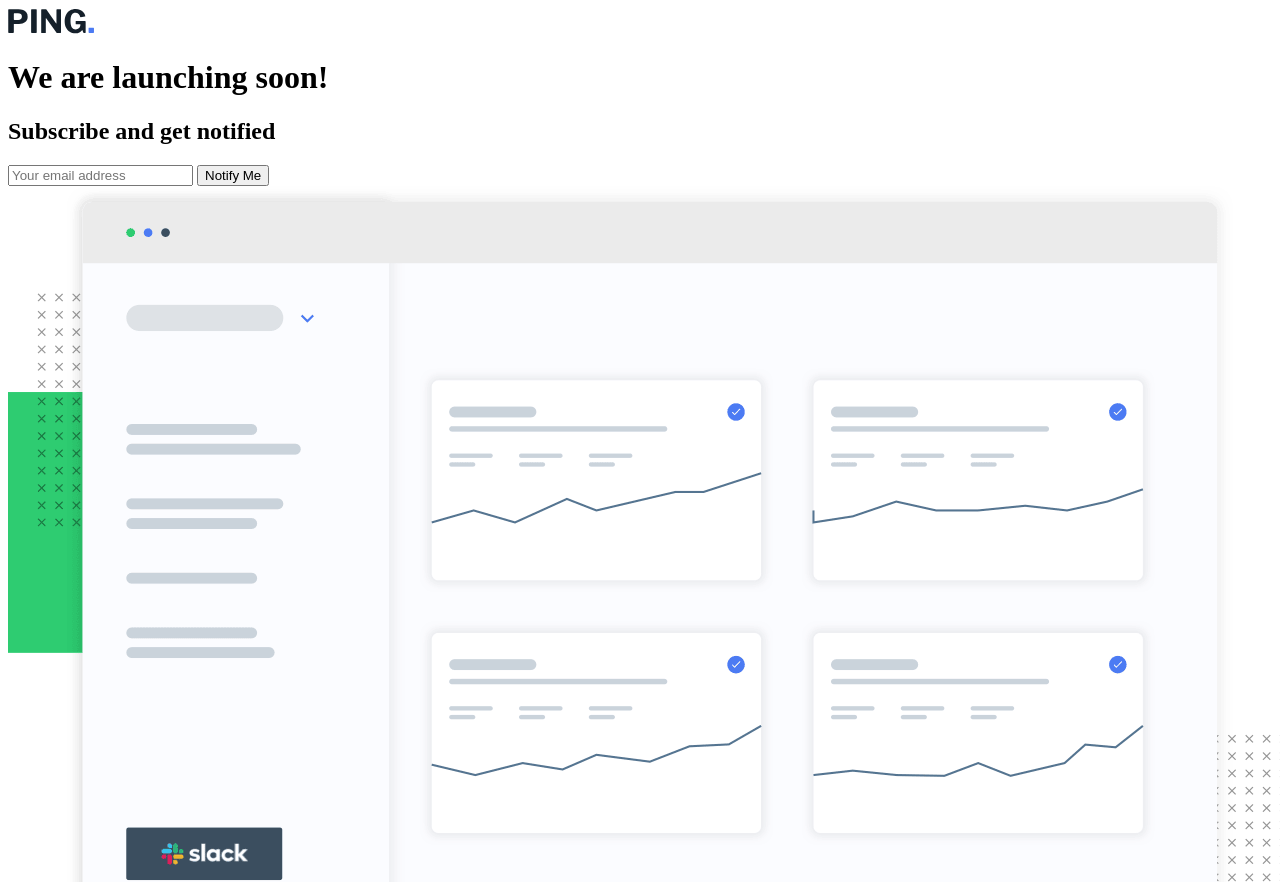
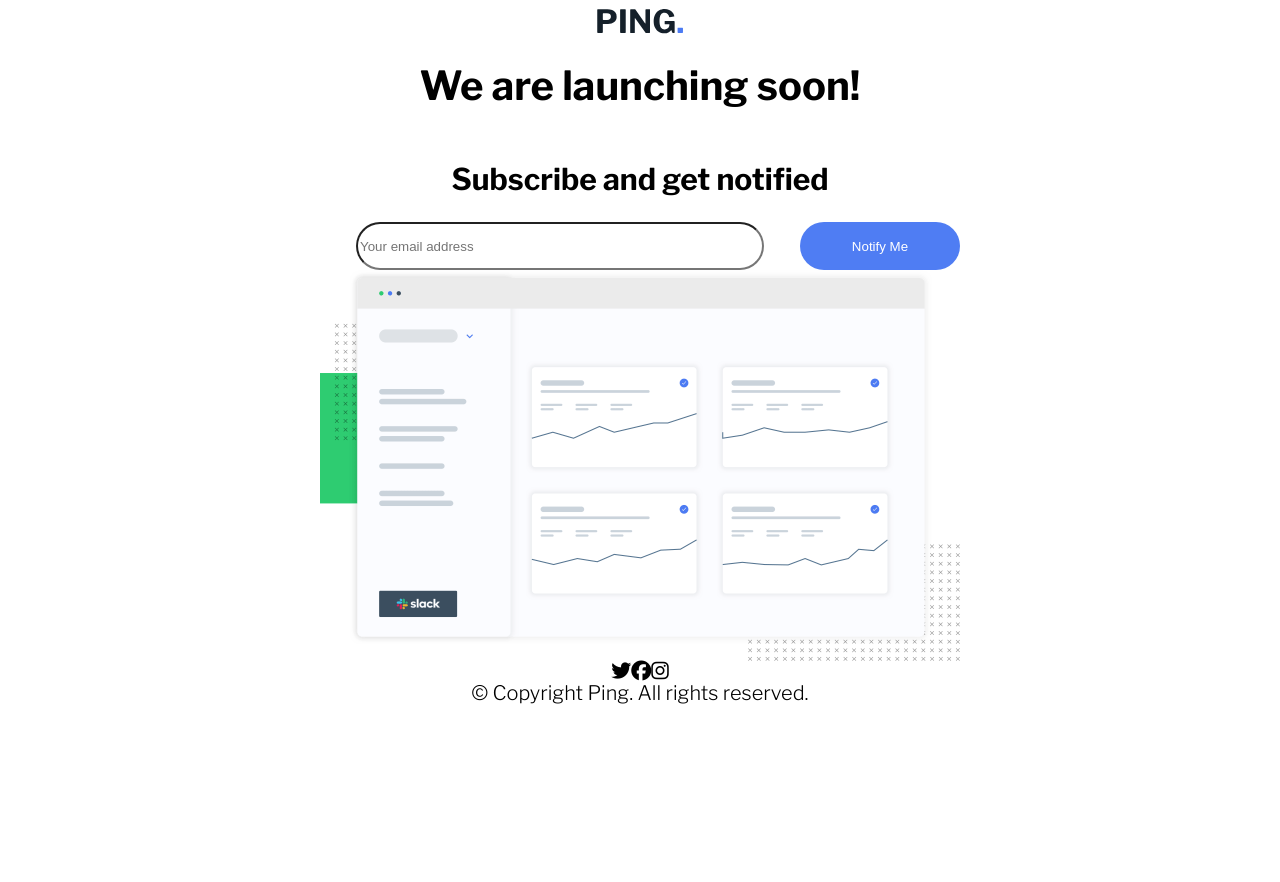
Before and after one commit to LukJeru/ping_single_column, a plain HTML site: page index.html in a window 1280 px wide. Shown: the top 882 px of the page. After the commit the page ends 800 px from the top, so only its background shows below. Drawn offline with nearby package versions, Linux system fonts and the light colour scheme.

Commit message:
basic css design

```diff
--- a/index.html
+++ b/index.html
@@ -3,31 +3,34 @@
 <head>
   <meta charset="UTF-8">
   <meta name="viewport" content="width=device-width, initial-scale=1.0">
-  <link rel='stylesheet' href='https://cdn-uicons.flaticon.com/uicons-regular-rounded/css/uicons-regular-rounded.css'>
+  <script src="https://kit.fontawesome.com/0bef993f2a.js" crossorigin="anonymous"></script>
   <link rel="icon" type="image/png" sizes="32x32" href="./images/favicon-32x32.png">
+  <link rel="stylesheet" href="stylesheet.css">
+  <link href="https://fonts.googleapis.com/css2?family=Libre+Franklin:wght@300;600;700&display=swap" rel="stylesheet">
   <title>Frontend Mentor | Ping coming soon page</title>
 </head>
 <body>
-
+  <div class="container">
     <img src="images/logo.svg">
 
     <h1>We are launching <bold>soon!</bold></h1>
 
     <h2>Subscribe and get notified</h2>
 
-  <form>
+    <form id="form">
       <label for="email"></label>
       <input type="text" name="email" id="email" placeholder="Your email address">
-    <input type="submit" value="Notify Me">
+      <input type="submit" value="Notify Me" id="submit">
     </form>
 
-  <img src="images/illustration-dashboard.png">
-
-  <i class="fi fi-brands-twitter"></i>
-  <i class="fi fi-brands-facebook"></i>
-  <i class="fi fi-brands-instagram"></i>
+    <img src="images/illustration-dashboard.png" id="chart">
+    <div class="icons">
+      <i class="fa-brands fa-twitter"></i>
+      <i class="fa-brands fa-facebook"></i>
+      <i class="fa-brands fa-instagram"></i>
+    </div>
     &copy; Copyright Ping. All rights reserved.
-
+  </div>
   <footer>
   </footer>
 </body>
--- /dev/null
+++ b/stylesheet.css
@@ -0,0 +1,41 @@
+body{
+  font-size: 20px;
+  font-family: "Libre Franklin"
+}
+
+.container{
+  display: flex;
+  flex-direction:column;
+  align-items: center;
+  margin: 0 auto;
+  width: 40rem;
+}
+
+.icons{
+  display: inline-flex;
+}
+
+#chart{
+  width: 100%;
+}
+
+#form{
+  display: inline-flex;
+  width: 100%;
+  justify-content:space-between;
+  margin: 0 auto;
+  height: 3rem;
+}
+
+#email{
+  border-radius: 2rem;
+  width: 25rem;
+}
+
+#submit{
+  background-color: hsl(223, 87%, 63%);
+  color: white;
+  border: none;
+  border-radius: 2rem;
+  width: 10rem;
+}
```
Lines whose indentation alone changed are shown as unchanged.
